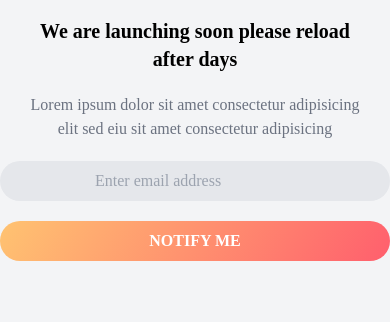
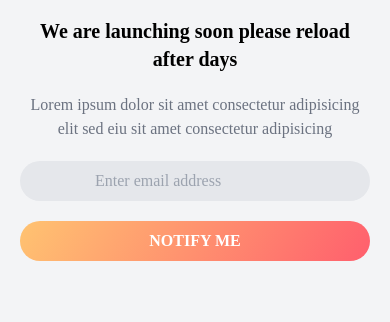
Before and after one commit to aqkhan/dh-coming-soon, a plain HTML site: page index.html in a window 390 px wide. Shown: the part 231-553 px from the top of the page. Drawn offline with nearby package versions, Linux system fonts and the light colour scheme; a web font is replaced by a local one.

Commit message:
button fixes

```diff
--- a/index.html
+++ b/index.html
@@ -53,7 +53,7 @@
                             adipisicing
                         </p>
                     </div>
-                    <div class="flex justify-center xl:flex-row lg:flex-row md:flex-row sm:flex-row flex-col">
+                    <div class="flex justify-center xl:flex-row lg:flex-row md:flex-row sm:flex-row flex-col xl:ml-0 lg:ml-0 md:ml-0 sm:ml-5 xl:mr-0 rg:mr-0 md:mr-0 sm:mr-5 ml-5 mr-5">
                         <div class="rounded-full bg-gray-200 pl-4 pr-4 pt-2 pb-2 ">
                             <input type="email" placeholder="Enter email address" class="bg-gray-200 outline-none">
                         </div>
```
